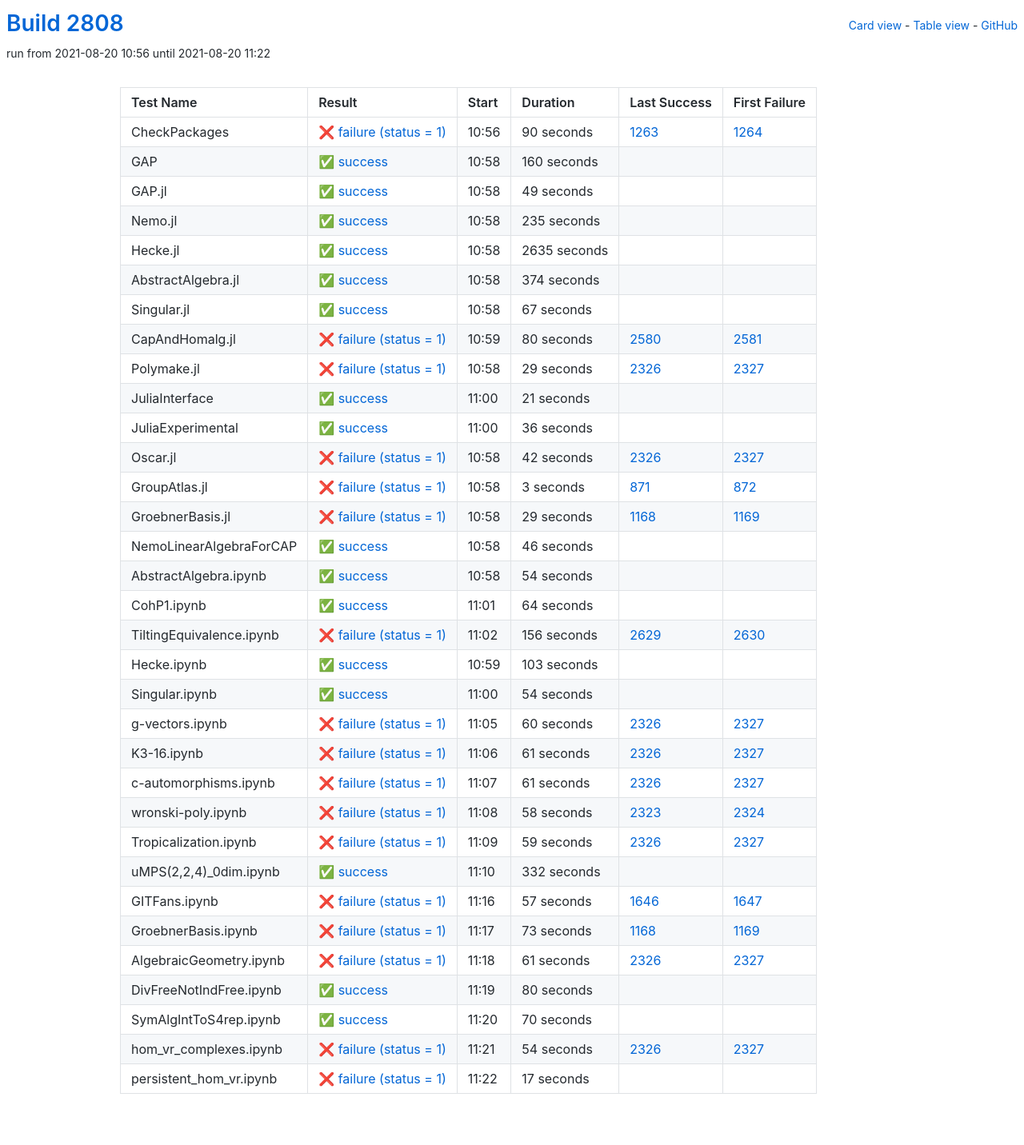
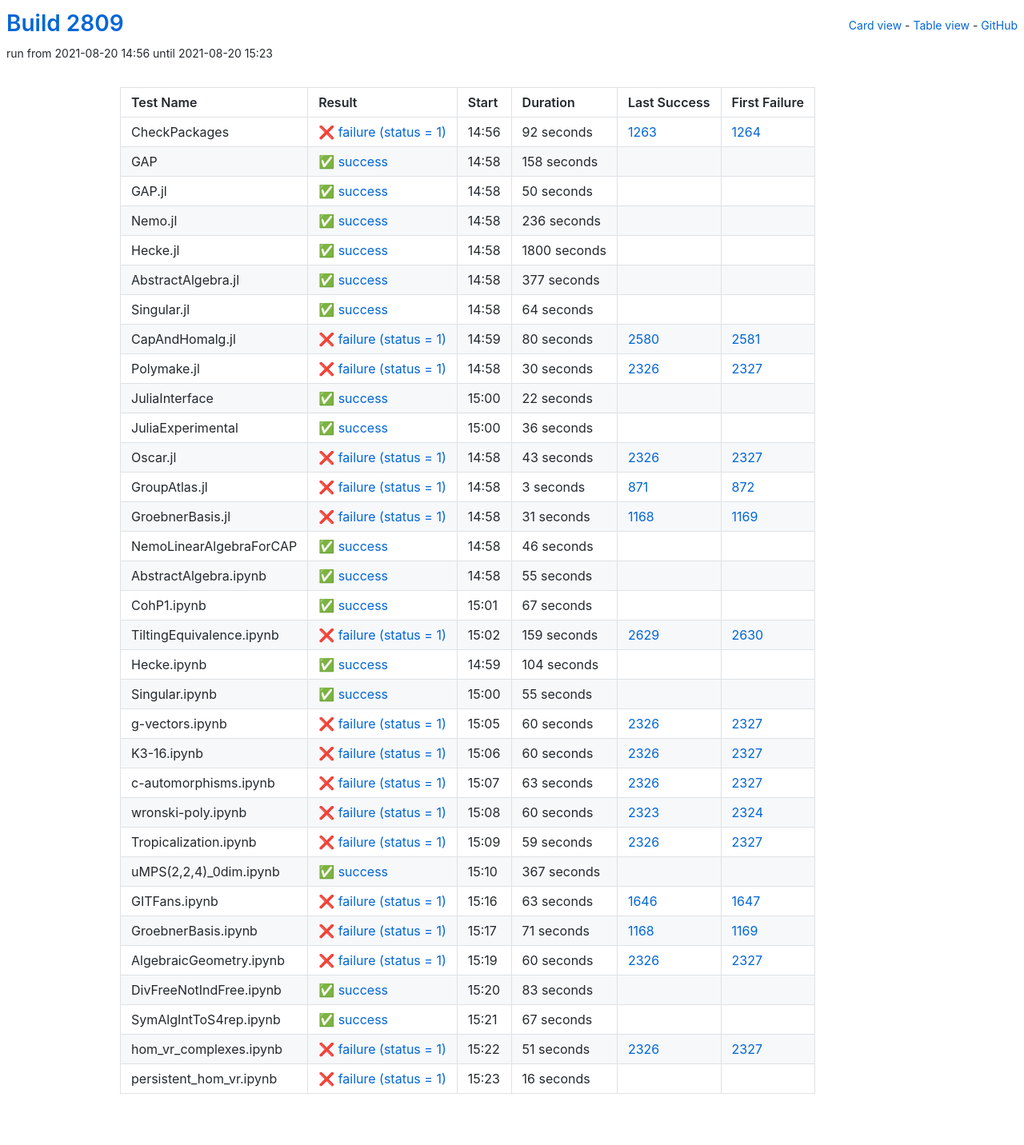
Before and after one commit to oscar-system/oscar-ci-status-stable, a Jekyll site: the page built from table.html, in a window 1280 px wide. Shown: the whole page at 80% size. Built offline with Jekyll 4.4.1, drawn with Linux system fonts in a browser that asks for light colours.

Commit message:
Build #2809

```diff
--- a/_data/ci.yml
+++ b/_data/ci.yml
@@ -1,6 +1,6 @@
 ---
-build: 2808
-build_url: https://oscarci.mathematik.uni-kl.de/job/oscar-stable/2808/
+build: 2809
+build_url: https://oscarci.mathematik.uni-kl.de/job/oscar-stable/2809/
 job: oscar-stable
 organization: oscar-system
 repo: oscar-ci-status-stable
@@ -8,92 +8,92 @@ repourl: https://github.com/oscar-system/oscar-ci-status-stable
 tests:
 - name: CheckPackages
   id: checkpackages
-  log: https://oscarci.mathematik.uni-kl.de/job/oscar-stable/2808/artifact/logs/build-2808/CheckPackages.log
-  start: 2021-08-20 10:56
+  log: https://oscarci.mathematik.uni-kl.de/job/oscar-stable/2809/artifact/logs/build-2809/CheckPackages.log
+  start: 2021-08-20 14:56
   success: false
   exitcode: 1
   status: failure
-  duration: 90
+  duration: 92
   last_success: 1263
   last_success_url: https://oscarci.mathematik.uni-kl.de/job/oscar-stable/1263/
   first_failure: 1264
   first_failure_url: https://oscarci.mathematik.uni-kl.de/job/oscar-stable/1264/
 - name: GAP
   id: gap
-  log: https://oscarci.mathematik.uni-kl.de/job/oscar-stable/2808/artifact/logs/build-2808/GAP.log
-  start: 2021-08-20 10:58
+  log: https://oscarci.mathematik.uni-kl.de/job/oscar-stable/2809/artifact/logs/build-2809/GAP.log
+  start: 2021-08-20 14:58
   success: true
   exitcode: 0
   status: success
-  duration: 160
+  duration: 158
   last_success: false
   last_success_url:
   first_failure: false
   first_failure_url:
 - name: GAP.jl
   id: gap-jl
-  log: https://oscarci.mathematik.uni-kl.de/job/oscar-stable/2808/artifact/logs/build-2808/GAP.jl.log
-  start: 2021-08-20 10:58
+  log: https://oscarci.mathematik.uni-kl.de/job/oscar-stable/2809/artifact/logs/build-2809/GAP.jl.log
+  start: 2021-08-20 14:58
   success: true
   exitcode: 0
   status: success
-  duration: 49
+  duration: 50
   last_success: false
   last_success_url:
   first_failure: false
   first_failure_url:
 - name: Nemo.jl
   id: nemo-jl
-  log: https://oscarci.mathematik.uni-kl.de/job/oscar-stable/2808/artifact/logs/build-2808/Nemo.jl.log
-  start: 2021-08-20 10:58
+  log: https://oscarci.mathematik.uni-kl.de/job/oscar-stable/2809/artifact/logs/build-2809/Nemo.jl.log
+  start: 2021-08-20 14:58
   success: true
   exitcode: 0
   status: success
-  duration: 235
+  duration: 236
   last_success: false
   last_success_url:
   first_failure: false
   first_failure_url:
 - name: Hecke.jl
   id: hecke-jl
-  log: https://oscarci.mathematik.uni-kl.de/job/oscar-stable/2808/artifact/logs/build-2808/Hecke.jl.log
-  start: 2021-08-20 10:58
+  log: https://oscarci.mathematik.uni-kl.de/job/oscar-stable/2809/artifact/logs/build-2809/Hecke.jl.log
+  start: 2021-08-20 14:58
   success: true
   exitcode: 0
   status: success
-  duration: 2635
+  duration: 1800
   last_success: false
   last_success_url:
   first_failure: false
   first_failure_url:
 - name: AbstractAlgebra.jl
   id: abstractalgebra-jl
-  log: https://oscarci.mathematik.uni-kl.de/job/oscar-stable/2808/artifact/logs/build-2808/AbstractAlgebra.jl.log
-  start: 2021-08-20 10:58
+  log: https://oscarci.mathematik.uni-kl.de/job/oscar-stable/2809/artifact/logs/build-2809/AbstractAlgebra.jl.log
+  start: 2021-08-20 14:58
   success: true
   exitcode: 0
   status: success
-  duration: 374
+  duration: 377
   last_success: false
   last_success_url:
   first_failure: false
   first_failure_url:
 - name: Singular.jl
   id: singular-jl
-  log: https://oscarci.mathematik.uni-kl.de/job/oscar-stable/2808/artifact/logs/build-2808/Singular.jl.log
-  start: 2021-08-20 10:58
+  log: https://oscarci.mathematik.uni-kl.de/job/oscar-stable/2809/artifact/logs/build-2809/Singular.jl.log
+  start: 2021-08-20 14:58
   success: true
   exitcode: 0
   status: success
-  duration: 67
+  duration: 64
   last_success: false
   last_success_url:
   first_failure: false
   first_failure_url:
 - name: CapAndHomalg.jl
   id: capandhomalg-jl
-  log: https://oscarci.mathematik.uni-kl.de/job/oscar-stable/2808/artifact/logs/build-2808/CapAndHomalg.jl.log
-  start: 2021-08-20 10:59
+  log: https://oscarci.mathematik.uni-kl.de/job/oscar-stable/2809/artifact/logs/build-2809/CapAndHomalg.jl.log
+  start: 2021-08-20 14:59
   success: false
   exitcode: 1
   status: failure
@@ -104,32 +104,32 @@ tests:
   first_failure_url: https://oscarci.mathematik.uni-kl.de/job/oscar-stable/2581/
 - name: Polymake.jl
   id: polymake-jl
-  log: https://oscarci.mathematik.uni-kl.de/job/oscar-stable/2808/artifact/logs/build-2808/Polymake.jl.log
-  start: 2021-08-20 10:58
+  log: https://oscarci.mathematik.uni-kl.de/job/oscar-stable/2809/artifact/logs/build-2809/Polymake.jl.log
+  start: 2021-08-20 14:58
   success: false
   exitcode: 1
   status: failure
-  duration: 29
+  duration: 30
   last_success: 2326
   last_success_url: https://oscarci.mathematik.uni-kl.de/job/oscar-stable/2326/
   first_failure: 2327
   first_failure_url: https://oscarci.mathematik.uni-kl.de/job/oscar-stable/2327/
 - name: JuliaInterface
   id: juliainterface
-  log: https://oscarci.mathematik.uni-kl.de/job/oscar-stable/2808/artifact/logs/build-2808/JuliaInterface.log
-  start: 2021-08-20 11:00
+  log: https://oscarci.mathematik.uni-kl.de/job/oscar-stable/2809/artifact/logs/build-2809/JuliaInterface.log
+  start: 2021-08-20 15:00
   success: true
   exitcode: 0
   status: success
-  duration: 21
+  duration: 22
   last_success: false
   last_success_url:
   first_failure: false
   first_failure_url:
 - name: JuliaExperimental
   id: juliaexperimental
-  log: https://oscarci.mathematik.uni-kl.de/job/oscar-stable/2808/artifact/logs/build-2808/JuliaExperimental.log
-  start: 2021-08-20 11:00
+  log: https://oscarci.mathematik.uni-kl.de/job/oscar-stable/2809/artifact/logs/build-2809/JuliaExperimental.log
+  start: 2021-08-20 15:00
   success: true
   exitcode: 0
   status: success
@@ -140,20 +140,20 @@ tests:
   first_failure_url:
 - name: Oscar.jl
   id: oscar-jl
-  log: https://oscarci.mathematik.uni-kl.de/job/oscar-stable/2808/artifact/logs/build-2808/Oscar.jl.log
-  start: 2021-08-20 10:58
+  log: https://oscarci.mathematik.uni-kl.de/job/oscar-stable/2809/artifact/logs/build-2809/Oscar.jl.log
+  start: 2021-08-20 14:58
   success: false
   exitcode: 1
   status: failure
-  duration: 42
+  duration: 43
   last_success: 2326
   last_success_url: https://oscarci.mathematik.uni-kl.de/job/oscar-stable/2326/
   first_failure: 2327
   first_failure_url: https://oscarci.mathematik.uni-kl.de/job/oscar-stable/2327/
 - name: GroupAtlas.jl
   id: groupatlas-jl
-  log: https://oscarci.mathematik.uni-kl.de/job/oscar-stable/2808/artifact/logs/build-2808/GroupAtlas.jl.log
-  start: 2021-08-20 10:58
+  log: https://oscarci.mathematik.uni-kl.de/job/oscar-stable/2809/artifact/logs/build-2809/GroupAtlas.jl.log
+  start: 2021-08-20 14:58
   success: false
   exitcode: 1
   status: failure
@@ -164,20 +164,20 @@ tests:
   first_failure_url: https://oscarci.mathematik.uni-kl.de/job/oscar-stable/872/
 - name: GroebnerBasis.jl
   id: groebnerbasis-jl
-  log: https://oscarci.mathematik.uni-kl.de/job/oscar-stable/2808/artifact/logs/build-2808/GroebnerBasis.jl.log
-  start: 2021-08-20 10:58
+  log: https://oscarci.mathematik.uni-kl.de/job/oscar-stable/2809/artifact/logs/build-2809/GroebnerBasis.jl.log
+  start: 2021-08-20 14:58
   success: false
   exitcode: 1
   status: failure
-  duration: 29
+  duration: 31
   last_success: 1168
   last_success_url: https://oscarci.mathematik.uni-kl.de/job/oscar-stable/1168/
   first_failure: 1169
   first_failure_url: https://oscarci.mathematik.uni-kl.de/job/oscar-stable/1169/
 - name: NemoLinearAlgebraForCAP
   id: nemolinearalgebraforcap
-  log: https://oscarci.mathematik.uni-kl.de/job/oscar-stable/2808/artifact/logs/build-2808/NemoLinearAlgebraForCAP.log
-  start: 2021-08-20 10:58
+  log: https://oscarci.mathematik.uni-kl.de/job/oscar-stable/2809/artifact/logs/build-2809/NemoLinearAlgebraForCAP.log
+  start: 2021-08-20 14:58
   success: true
   exitcode: 0
   status: success
@@ -188,68 +188,68 @@ tests:
   first_failure_url:
 - name: AbstractAlgebra.ipynb
   id: abstractalgebra-ipynb
-  log: https://oscarci.mathematik.uni-kl.de/job/oscar-stable/2808/artifact/logs/build-2808/AbstractAlgebra.ipynb.log
-  start: 2021-08-20 10:58
+  log: https://oscarci.mathematik.uni-kl.de/job/oscar-stable/2809/artifact/logs/build-2809/AbstractAlgebra.ipynb.log
+  start: 2021-08-20 14:58
   success: true
   exitcode: 0
   status: success
-  duration: 54
+  duration: 55
   last_success: false
   last_success_url:
   first_failure: false
   first_failure_url:
 - name: CohP1.ipynb
   id: cohp1-ipynb
-  log: https://oscarci.mathematik.uni-kl.de/job/oscar-stable/2808/artifact/logs/build-2808/CohP1.ipynb.log
-  start: 2021-08-20 11:01
+  log: https://oscarci.mathematik.uni-kl.de/job/oscar-stable/2809/artifact/logs/build-2809/CohP1.ipynb.log
+  start: 2021-08-20 15:01
   success: true
   exitcode: 0
   status: success
-  duration: 64
+  duration: 67
   last_success: false
   last_success_url:
   first_failure: false
   first_failure_url:
 - name: TiltingEquivalence.ipynb
   id: tiltingequivalence-ipynb
-  log: https://oscarci.mathematik.uni-kl.de/job/oscar-stable/2808/artifact/logs/build-2808/TiltingEquivalence.ipynb.log
-  start: 2021-08-20 11:02
+  log: https://oscarci.mathematik.uni-kl.de/job/oscar-stable/2809/artifact/logs/build-2809/TiltingEquivalence.ipynb.log
+  start: 2021-08-20 15:02
   success: false
   exitcode: 1
   status: failure
-  duration: 156
+  duration: 159
   last_success: 2629
   last_success_url: https://oscarci.mathematik.uni-kl.de/job/oscar-stable/2629/
   first_failure: 2630
   first_failure_url: https://oscarci.mathematik.uni-kl.de/job/oscar-stable/2630/
 - name: Hecke.ipynb
   id: hecke-ipynb
-  log: https://oscarci.mathematik.uni-kl.de/job/oscar-stable/2808/artifact/logs/build-2808/Hecke.ipynb.log
-  start: 2021-08-20 10:59
+  log: https://oscarci.mathematik.uni-kl.de/job/oscar-stable/2809/artifact/logs/build-2809/Hecke.ipynb.log
+  start: 2021-08-20 14:59
   success: true
   exitcode: 0
   status: success
-  duration: 103
+  duration: 104
   last_success: false
   last_success_url:
   first_failure: false
   first_failure_url:
 - name: Singular.ipynb
   id: singular-ipynb
-  log: https://oscarci.mathematik.uni-kl.de/job/oscar-stable/2808/artifact/logs/build-2808/Singular.ipynb.log
-  start: 2021-08-20 11:00
+  log: https://oscarci.mathematik.uni-kl.de/job/oscar-stable/2809/artifact/logs/build-2809/Singular.ipynb.log
+  start: 2021-08-20 15:00
   success: true
   exitcode: 0
   status: success
-  duration: 54
+  duration: 55
   last_success: false
   last_success_url:
   first_failure: false
   first_failure_url:
 - name: g-vectors.ipynb
   id: g-vectors-ipynb
-  log: https://oscarci.mathematik.uni-kl.de/job/oscar-stable/2808/artifact/logs/build-2808/g-vectors.ipynb.log
-  start: 2021-08-20 11:05
+  log: https://oscarci.mathematik.uni-kl.de/job/oscar-stable/2809/artifact/logs/build-2809/g-vectors.ipynb.log
+  start: 2021-08-20 15:05
   success: false
   exitcode: 1
   status: failure
@@ -260,44 +260,44 @@ tests:
   first_failure_url: https://oscarci.mathematik.uni-kl.de/job/oscar-stable/2327/
 - name: K3-16.ipynb
   id: k3-16-ipynb
-  log: https://oscarci.mathematik.uni-kl.de/job/oscar-stable/2808/artifact/logs/build-2808/K3-16.ipynb.log
-  start: 2021-08-20 11:06
+  log: https://oscarci.mathematik.uni-kl.de/job/oscar-stable/2809/artifact/logs/build-2809/K3-16.ipynb.log
+  start: 2021-08-20 15:06
   success: false
   exitcode: 1
   status: failure
-  duration: 61
+  duration: 60
   last_success: 2326
   last_success_url: https://oscarci.mathematik.uni-kl.de/job/oscar-stable/2326/
   first_failure: 2327
   first_failure_url: https://oscarci.mathematik.uni-kl.de/job/oscar-stable/2327/
 - name: c-automorphisms.ipynb
   id: c-automorphisms-ipynb
-  log: https://oscarci.mathematik.uni-kl.de/job/oscar-stable/2808/artifact/logs/build-2808/c-automorphisms.ipynb.log
-  start: 2021-08-20 11:07
+  log: https://oscarci.mathematik.uni-kl.de/job/oscar-stable/2809/artifact/logs/build-2809/c-automorphisms.ipynb.log
+  start: 2021-08-20 15:07
   success: false
   exitcode: 1
   status: failure
-  duration: 61
+  duration: 63
   last_success: 2326
   last_success_url: https://oscarci.mathematik.uni-kl.de/job/oscar-stable/2326/
   first_failure: 2327
   first_failure_url: https://oscarci.mathematik.uni-kl.de/job/oscar-stable/2327/
 - name: wronski-poly.ipynb
   id: wronski-poly-ipynb
-  log: https://oscarci.mathematik.uni-kl.de/job/oscar-stable/2808/artifact/logs/build-2808/wronski-poly.ipynb.log
-  start: 2021-08-20 11:08
+  log: https://oscarci.mathematik.uni-kl.de/job/oscar-stable/2809/artifact/logs/build-2809/wronski-poly.ipynb.log
+  start: 2021-08-20 15:08
   success: false
   exitcode: 1
   status: failure
-  duration: 58
+  duration: 60
   last_success: 2323
   last_success_url: https://oscarci.mathematik.uni-kl.de/job/oscar-stable/2323/
   first_failure: 2324
   first_failure_url: https://oscarci.mathematik.uni-kl.de/job/oscar-stable/2324/
 - name: Tropicalization.ipynb
   id: tropicalization-ipynb
-  log: https://oscarci.mathematik.uni-kl.de/job/oscar-stable/2808/artifact/logs/build-2808/Tropicalization.ipynb.log
-  start: 2021-08-20 11:09
+  log: https://oscarci.mathematik.uni-kl.de/job/oscar-stable/2809/artifact/logs/build-2809/Tropicalization.ipynb.log
+  start: 2021-08-20 15:09
   success: false
   exitcode: 1
   status: failure
@@ -308,96 +308,96 @@ tests:
   first_failure_url: https://oscarci.mathematik.uni-kl.de/job/oscar-stable/2327/
 - name: uMPS(2,2,4)_0dim.ipynb
   id: umps-2-2-4-0dim-ipynb
-  log: https://oscarci.mathematik.uni-kl.de/job/oscar-stable/2808/artifact/logs/build-2808/uMPS-2-2-4-_0dim.ipynb.log
-  start: 2021-08-20 11:10
+  log: https://oscarci.mathematik.uni-kl.de/job/oscar-stable/2809/artifact/logs/build-2809/uMPS-2-2-4-_0dim.ipynb.log
+  start: 2021-08-20 15:10
   success: true
   exitcode: 0
   status: success
-  duration: 332
+  duration: 367
   last_success: false
   last_success_url:
   first_failure: false
   first_failure_url:
 - name: GITFans.ipynb
   id: gitfans-ipynb
-  log: https://oscarci.mathematik.uni-kl.de/job/oscar-stable/2808/artifact/logs/build-2808/GITFans.ipynb.log
-  start: 2021-08-20 11:16
+  log: https://oscarci.mathematik.uni-kl.de/job/oscar-stable/2809/artifact/logs/build-2809/GITFans.ipynb.log
+  start: 2021-08-20 15:16
   success: false
   exitcode: 1
   status: failure
-  duration: 57
+  duration: 63
   last_success: 1646
   last_success_url: https://oscarci.mathematik.uni-kl.de/job/oscar-stable/1646/
   first_failure: 1647
   first_failure_url: https://oscarci.mathematik.uni-kl.de/job/oscar-stable/1647/
 - name: GroebnerBasis.ipynb
   id: groebnerbasis-ipynb
-  log: https://oscarci.mathematik.uni-kl.de/job/oscar-stable/2808/artifact/logs/build-2808/GroebnerBasis.ipynb.log
-  start: 2021-08-20 11:17
+  log: https://oscarci.mathematik.uni-kl.de/job/oscar-stable/2809/artifact/logs/build-2809/GroebnerBasis.ipynb.log
+  start: 2021-08-20 15:17
   success: false
   exitcode: 1
   status: failure
-  duration: 73
+  duration: 71
   last_success: 1168
   last_success_url: https://oscarci.mathematik.uni-kl.de/job/oscar-stable/1168/
   first_failure: 1169
   first_failure_url: https://oscarci.mathematik.uni-kl.de/job/oscar-stable/1169/
 - name: AlgebraicGeometry.ipynb
   id: algebraicgeometry-ipynb
-  log: https://oscarci.mathematik.uni-kl.de/job/oscar-stable/2808/artifact/logs/build-2808/AlgebraicGeometry.ipynb.log
-  start: 2021-08-20 11:18
+  log: https://oscarci.mathematik.uni-kl.de/job/oscar-stable/2809/artifact/logs/build-2809/AlgebraicGeometry.ipynb.log
+  start: 2021-08-20 15:19
   success: false
   exitcode: 1
   status: failure
-  duration: 61
+  duration: 60
   last_success: 2326
   last_success_url: https://oscarci.mathematik.uni-kl.de/job/oscar-stable/2326/
   first_failure: 2327
   first_failure_url: https://oscarci.mathematik.uni-kl.de/job/oscar-stable/2327/
 - name: DivFreeNotIndFree.ipynb
   id: divfreenotindfree-ipynb
-  log: https://oscarci.mathematik.uni-kl.de/job/oscar-stable/2808/artifact/logs/build-2808/DivFreeNotIndFree.ipynb.log
-  start: 2021-08-20 11:19
+  log: https://oscarci.mathematik.uni-kl.de/job/oscar-stable/2809/artifact/logs/build-2809/DivFreeNotIndFree.ipynb.log
+  start: 2021-08-20 15:20
   success: true
   exitcode: 0
   status: success
-  duration: 80
+  duration: 83
   last_success: false
   last_success_url:
   first_failure: false
   first_failure_url:
 - name: SymAlgIntToS4rep.ipynb
   id: symalginttos4rep-ipynb
-  log: https://oscarci.mathematik.uni-kl.de/job/oscar-stable/2808/artifact/logs/build-2808/SymAlgIntToS4rep.ipynb.log
-  start: 2021-08-20 11:20
+  log: https://oscarci.mathematik.uni-kl.de/job/oscar-stable/2809/artifact/logs/build-2809/SymAlgIntToS4rep.ipynb.log
+  start: 2021-08-20 15:21
   success: true
   exitcode: 0
   status: success
-  duration: 70
+  duration: 67
   last_success: false
   last_success_url:
   first_failure: false
   first_failure_url:
 - name: hom_vr_complexes.ipynb
   id: hom-vr-complexes-ipynb
-  log: https://oscarci.mathematik.uni-kl.de/job/oscar-stable/2808/artifact/logs/build-2808/hom_vr_complexes.ipynb.log
-  start: 2021-08-20 11:21
+  log: https://oscarci.mathematik.uni-kl.de/job/oscar-stable/2809/artifact/logs/build-2809/hom_vr_complexes.ipynb.log
+  start: 2021-08-20 15:22
   success: false
   exitcode: 1
   status: failure
-  duration: 54
+  duration: 51
   last_success: 2326
   last_success_url: https://oscarci.mathematik.uni-kl.de/job/oscar-stable/2326/
   first_failure: 2327
   first_failure_url: https://oscarci.mathematik.uni-kl.de/job/oscar-stable/2327/
 - name: persistent_hom_vr.ipynb
   id: persistent-hom-vr-ipynb
-  log: https://oscarci.mathematik.uni-kl.de/job/oscar-stable/2808/artifact/logs/build-2808/persistent_hom_vr.ipynb.log
-  start: 2021-08-20 11:22
+  log: https://oscarci.mathematik.uni-kl.de/job/oscar-stable/2809/artifact/logs/build-2809/persistent_hom_vr.ipynb.log
+  start: 2021-08-20 15:23
   success: false
   exitcode: 1
   status: failure
-  duration: 17
+  duration: 16
   last_success: false
   last_success_url:
   first_failure: false
```
Also changed, not shown: README.md.
